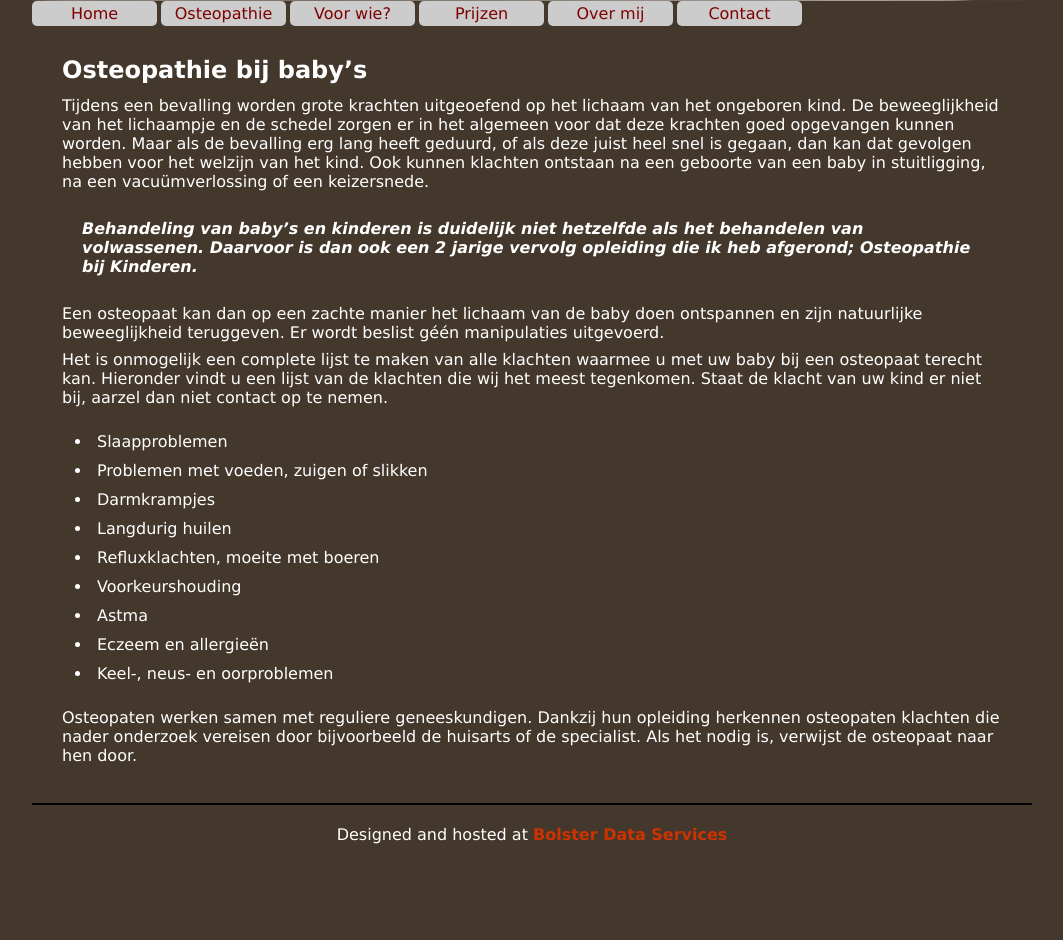
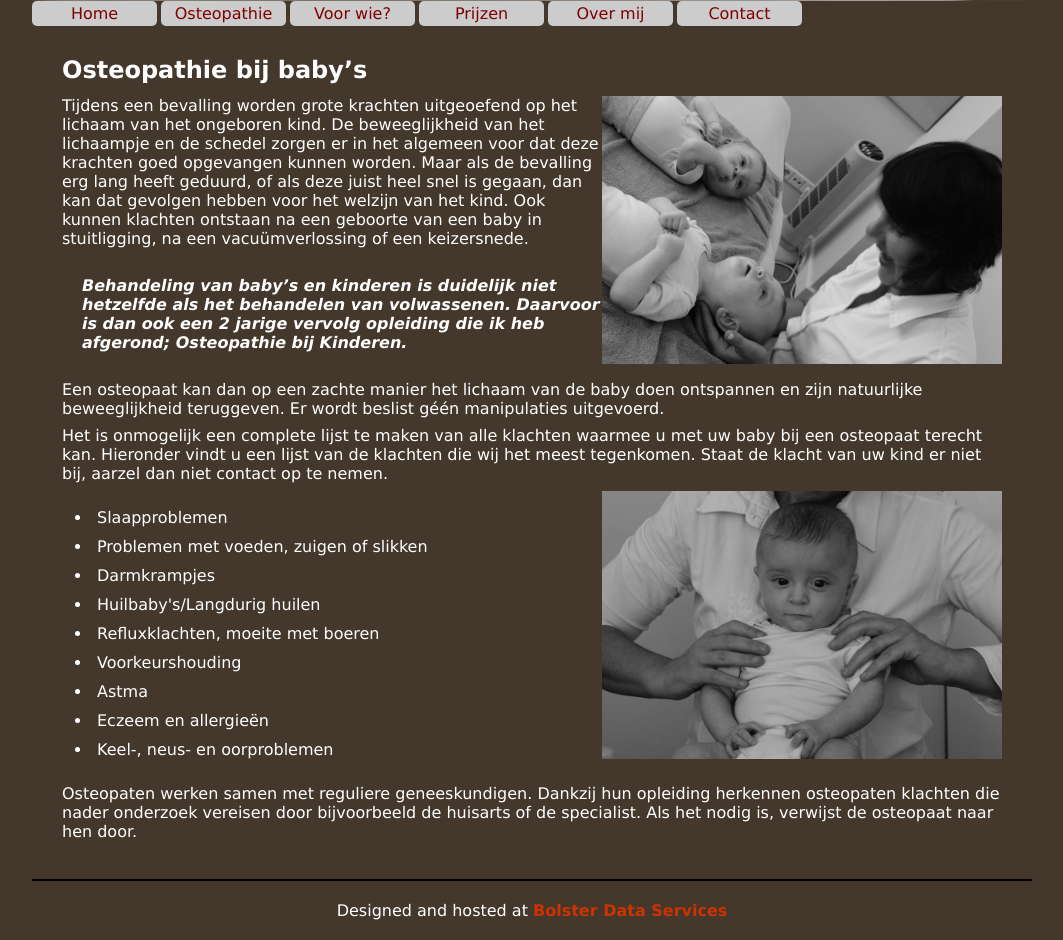
Before and after one commit to Bassicaly/anne-miek.com, a PHP site: page /babies.php in a window 1280 px wide. Shown: the part 490-1430 px from the top of the page, without its empty margins (108-1171 px from the left). Before the commit the page ends 1334 px from the top, so only its background shows below. Run offline with PHP 8.4, Linux system fonts and the light colour scheme; some libraries are stand-ins or nearby versions.

Commit message:
Finalised the site
Last version before live. Only minor fixes may follow till live.

```diff
--- a/babies.php
+++ b/babies.php
@@ -10,15 +10,17 @@
 
 	<section id="main_section">
 	<h2>Osteopathie bij baby’s</h2>
+	<img class="right" src="/img/rp1.png" alt="een tweeling bij Anne-Miek onder behandeling" />
 	<p>Tijdens een bevalling worden grote krachten uitgeoefend op het lichaam van het ongeboren kind. De beweeglijkheid van het lichaampje en de schedel zorgen er in het algemeen voor dat deze krachten goed opgevangen kunnen worden. Maar als de bevalling erg lang heeft geduurd, of als deze juist heel snel is gegaan, dan kan dat gevolgen hebben voor het welzijn van het kind. Ook kunnen klachten ontstaan na een geboorte van een baby in stuitligging, na een vacuümverlossing of een keizersnede.</p>
 	<p class="example">Behandeling van baby’s en kinderen is duidelijk niet hetzelfde als het behandelen van volwassenen. Daarvoor is dan ook een 2 jarige vervolg opleiding die ik heb afgerond; Osteopathie bij Kinderen.</p>
 	<p>Een osteopaat kan dan op een zachte manier het lichaam van de baby doen ontspannen en zijn natuurlijke beweeglijkheid teruggeven. Er wordt beslist géén manipulaties uitgevoerd.</p>
 	<p>Het is onmogelijk een complete lijst te maken van alle klachten waarmee u met uw baby bij een osteopaat terecht kan. Hieronder vindt u een lijst van de klachten die wij het meest tegenkomen. Staat de klacht van uw kind er niet bij, aarzel dan niet contact op te nemen.</p>
+	<img class="right" src="/img/rp2.png" alt="een baby tijdens de behandeling door Anne-miek" width="400px" />
 	<ul>
 		<li>Slaapproblemen</li>
 		<li>Problemen met voeden, zuigen of slikken</li>
 		<li>Darmkrampjes</li>
-		<li>Langdurig huilen</li>
+		<li>Huilbaby's/Langdurig huilen</li>
 		<li>Refluxklachten, moeite met boeren</li>
 		<li>Voorkeurshouding</li>
 		<li>Astma</li>
--- a/css/main.css
+++ b/css/main.css
@@ -161,3 +161,6 @@ ul#navmenu .sub1 li:hover .sub2 {
 .right {
 	float: right;
 }
+.left {
+	float: left;
+}
--- a/geschiedenis.php
+++ b/geschiedenis.php
@@ -10,6 +10,7 @@
 
 	<section id="main_section">
 	<h2>GESCHIEDENIS</h2>
+	<img class="right" src="/img/nvo2.jpg" alt="foto van een schedel" />
 	<p>Osteon is Grieks voor bot, pathos voor ziekte. Hieraan heeft de osteopathie zijn naam ontleend.</p>
 	<p>Osteopathie is ruim een eeuw geleden ontwikkeld door de Amerikaanse arts <em><a href="http://en.wikipedia.org/wiki/Andrew_Taylor_Still" target="_blank">Andrew T. Still</a> (1828-1917)</em>. Hij combineerde zijn medische kennis met eigen, nieuwe inzichten. Zo’n inzicht was destijds dat alle lichaamsweefsels een zekere mate van beweging behoren te vertonen en dat verlies van deze beweeglijkheid een nadelige invloed heeft op de gezondheid. Hij ontwikkelde een manier om met zijn handen weefsels met verminderde beweeglijkheid in het lichaam te kunnen opsporen. Met specifieke handelingen herstelde hij die beweeglijkheid, om zo een genezend effect op het lichaam uit te oefenen. Deze behandelwijze was toen revolutionair en is ook de grondlegger van de manuele therapie en chiropractie.</p>
 	<p>In 1891 stichtte Still 'The American School of Osteopathy'. Dat was het startsein voor een verdere ontwikkeling van de osteopathie. In 1966 is Osteopathie in de Verenigde Staten wettelijk gelijk gesteld met de reguliere geneeskunde. Via Engeland en Frankrijk is de Osteopathie in Europa bekend geworden.</p>
--- a/hoe.php
+++ b/hoe.php
@@ -10,6 +10,7 @@
 
 	<section id="main_section">
 	<h2>WAT IS OSTEOPATHIE</h2>
+	<img class="right" src="/img/nvo1.jpg" alt="foto van ruggegraat" />
 	<p>Alles in het lichaam beweegt, van spieren tot bloedvaten, van ingewanden tot botten. Osteopathie is een veilige geneeskunde die zich richt op de beweging van en in het lichaam. Deze beweeglijkheid is nodig om goed en zonder klachten te kunnen functioneren.</p>
 	<p>Osteopathie is een manuele geneeswijze die zich richt op het vinden en behandelen van bewegingsbeperkingen in het lichaam die klachten veroorzaken. Alle systemen in het lichaam werken mee om het gezond te houden of om een ziekte te lijf te gaan. Functioneert een deel van het lichaam niet goed, dan be&iuml;nvloedt dat ook de rest. Een osteopaat benadert het lichaam daarom als &eacute;&eacute;n geheel. Als een deel van het lichaam niet goed kan bewegen, dan kan dat klachten veroorzaken. Omdat alle weefsels met elkaar in verbinding staan, kan pijn uitstralen naar andere delen van het lichaam. Een osteopaat onderzoekt waar in het lichaam de beweging hapert en herstelt de samenwerking tussen de verschillende weefsels.</p>
 	<p>Een osteopaat werkt uitsluitend met zijn handen. Hij/zij gebruikt geen medicijnen of apparaten. Hij of zij maakt los wat los moet zitten en herstelt zo met (overwegend) zachte handgrepen het zelfgenezend vermogen van het lichaam.</p>
--- a/onderzoekwatdoenwe.php
+++ b/onderzoekwatdoenwe.php
@@ -10,6 +10,7 @@
 
 	<section id="main_section">
 	<h2>Onderzoek: wat gebeurt er?</h2>
+	<img class="right" src="/img/nvo3.jpg" alt="een baby tijdens de behandeling door Anne-miek" />
 	<p>Een bezoek aan een osteopaat duurt drie kwartier tot een uur. De eerste keer worden er veel vragen gesteld: over de klacht, maar ook over de ziektegeschiedenis en leefgewoonten. Zo probeer ik te achterhalen welk weefsel bij u de klachten veroorzaakt en wat de oorzaak hiervan is.</p>
 	<p>Daarna volgt een uitgebreid lichamelijk onderzoek. Er wordt onderzocht door welk bewegingsverlies het lichaam niet meer uit zichzelf herstelt. Dat gebeurt terwijl de patiënt in zijn of haar ondergoed afwisselend staat, zit, en ligt.</p>
 	<p>Als het onderzoek is afgerond bespreek ik wat er is opgemerkt, en wordt er een behandelplan opgesteld.</p>
--- a/volwassenen.php
+++ b/volwassenen.php
@@ -10,6 +10,7 @@
 
 	<section id="main_section">
 	<h2>Volwassenen</h2>
+	<img class="right" src="/img/nvo4.jpg" alt="behandeling van een vrouw" />
 	<p>Een behandeling door een osteopaat is vaak een grote opluchting. Een osteopaat kan klachten verhelpen die al jaren spelen en die soms zelfs onoplosbaar leken. Een osteopaat ziet het lichaam als één geheel. Hij/zij weet  welke lichaamsweefsels met elkaar in verbinding staan en op welke manier ze elkaar kunnen beïnvloeden. Daardoor kan een osteopaat de mogelijke oorzaak van een klacht vinden, waar andere behandelaars die niet vonden: soms in een ander deel van het lichaam dan waar de klacht optreedt.</p>
 	<p>Vaak komt een osteopaat in beeld als een klacht hardnekkig blijkt. Als er bijvoorbeeld gezegd is: ‘met deze pijn moet u maar leren leven’. Dat kan over allerlei klachten gaan: rug- en nekklachten, whiplash, RSI, migraine, incontinentie, maag- en darmklachten.</p>
 	<p>Osteopathie is een veilige behandelmethode, die gebaseerd is op principes uit embryologie, fysiologie, anatomie en neurologie. Ik behandel ook kinderen, baby’s en zwangere vrouwen.</p>
```
Also changed, not shown: img/nvo1.jpg (added), img/nvo2.jpg (added), img/nvo3.jpg (added), img/nvo4.jpg (added), img/rijk en pepijn 110.JPG (deleted), img/rijk en pepijn osteopaat 498.JPG (deleted), img/rijk en pepijn osteopaat 509.JPG (deleted), img/rp1.png (added), img/rp2.png (added), 1 other file.
